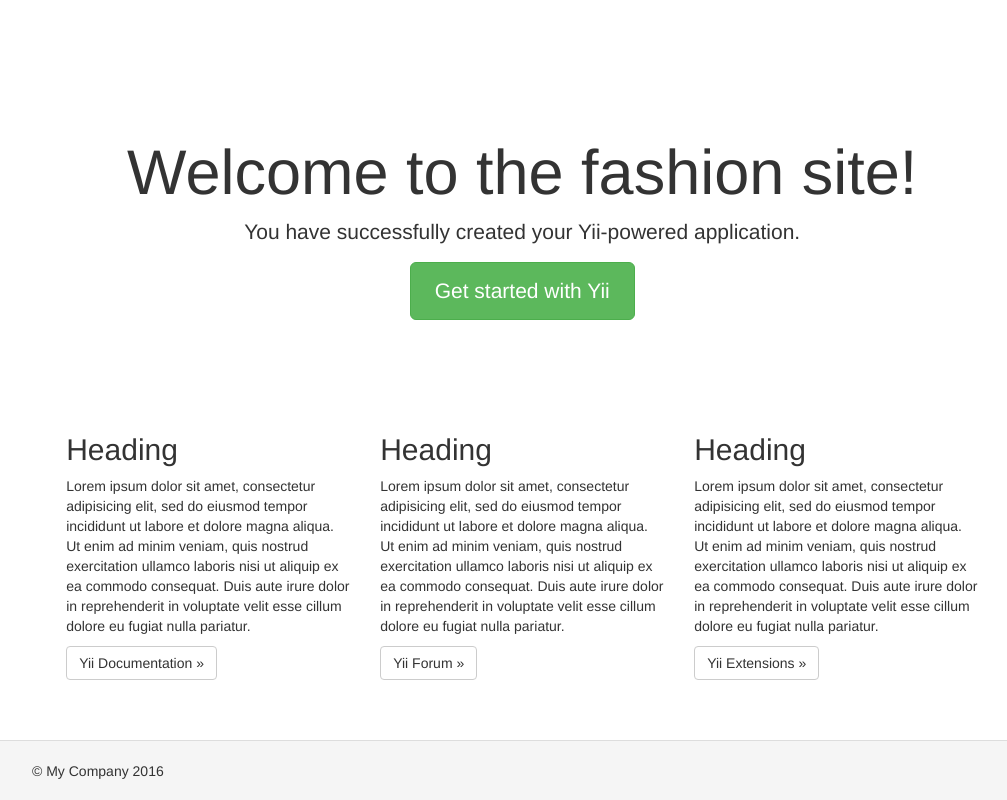
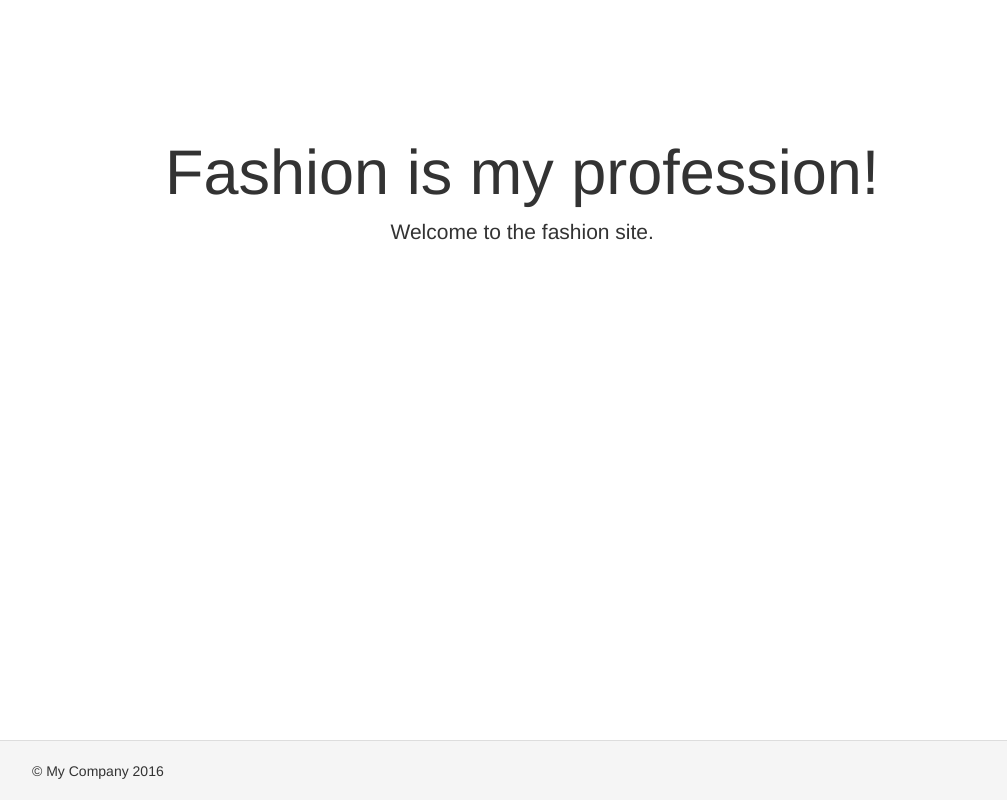
Before and after one commit to evgeny-yakovets/clothes_site, a Yii app: template views/site/index.php in a window 1280 px wide. Shown: the whole page, without its empty margins (38-1045 px from the left). Run offline with PHP 8.4 and a stand-in for Yii, Linux system fonts and the light colour scheme; the template is opened without the code that fills it, so the values that code supplies are empty; some libraries are stand-ins or nearby versions.

Commit message:
Fix logout, main page, main menu

```diff
--- a/views/layouts/main.php
+++ b/views/layouts/main.php
@@ -54,16 +54,17 @@
         <div class="menu" style="width:17%;float:left;">
 
             <?php
+
             $verticalMenu = [
                 ['label' => 'Rubrics', 'url' => ['/rubric/index']],
                 ['label' => 'About', 'url' => ['/site/about']],
-                ['label' => 'Contact', 'url' => ['/site/contact']],
-                ['label' => 'Logout', 'url' => ['/site/logout']],
+                ['label' => 'Contact', 'url' => ['/site/contact']]
             ];
 
             if(!Yii::$app->user->isGuest)
             {
                 array_push($verticalMenu, ['label' => 'Styles', 'url' => ['/style/index']] );
+                array_push($verticalMenu,['label' => 'Logout ', 'url'=> ['/site/logout'], 'linkOptions' => ['data-method' => 'post']]);
             }
             echo Nav::widget([
                 'options' => ['class' => 'nav nav-pils nav-stacked'],
--- a/views/site/index.php
+++ b/views/site/index.php
@@ -7,47 +7,13 @@
 <div class="site-index">
 
     <div class="jumbotron">
-        <h1>Welcome to the fashion site!</h1>
+        <h1>Fashion is my profession!</h1>
 
-        <p class="lead">You have successfully created your Yii-powered application.</p>
+        <p class="lead">Welcome to the fashion site.</p>
 
-        <p><a class="btn btn-lg btn-success" href="http://www.yiiframework.com">Get started with Yii</a></p>
     </div>
 
-    <div class="body-content">
 
-        <div class="row">
-            <div class="col-lg-4">
-                <h2>Heading</h2>
-
-                <p>Lorem ipsum dolor sit amet, consectetur adipisicing elit, sed do eiusmod tempor incididunt ut labore et
-                    dolore magna aliqua. Ut enim ad minim veniam, quis nostrud exercitation ullamco laboris nisi ut aliquip
-                    ex ea commodo consequat. Duis aute irure dolor in reprehenderit in voluptate velit esse cillum dolore eu
-                    fugiat nulla pariatur.</p>
-
-                <p><a class="btn btn-default" href="http://www.yiiframework.com/doc/">Yii Documentation &raquo;</a></p>
-            </div>
-            <div class="col-lg-4">
-                <h2>Heading</h2>
-
-                <p>Lorem ipsum dolor sit amet, consectetur adipisicing elit, sed do eiusmod tempor incididunt ut labore et
-                    dolore magna aliqua. Ut enim ad minim veniam, quis nostrud exercitation ullamco laboris nisi ut aliquip
-                    ex ea commodo consequat. Duis aute irure dolor in reprehenderit in voluptate velit esse cillum dolore eu
-                    fugiat nulla pariatur.</p>
-
-                <p><a class="btn btn-default" href="http://www.yiiframework.com/forum/">Yii Forum &raquo;</a></p>
-            </div>
-            <div class="col-lg-4">
-                <h2>Heading</h2>
-
-                <p>Lorem ipsum dolor sit amet, consectetur adipisicing elit, sed do eiusmod tempor incididunt ut labore et
-                    dolore magna aliqua. Ut enim ad minim veniam, quis nostrud exercitation ullamco laboris nisi ut aliquip
-                    ex ea commodo consequat. Duis aute irure dolor in reprehenderit in voluptate velit esse cillum dolore eu
-                    fugiat nulla pariatur.</p>
-
-                <p><a class="btn btn-default" href="http://www.yiiframework.com/extensions/">Yii Extensions &raquo;</a></p>
-            </div>
-        </div>
 
     </div>
 </div>
```
